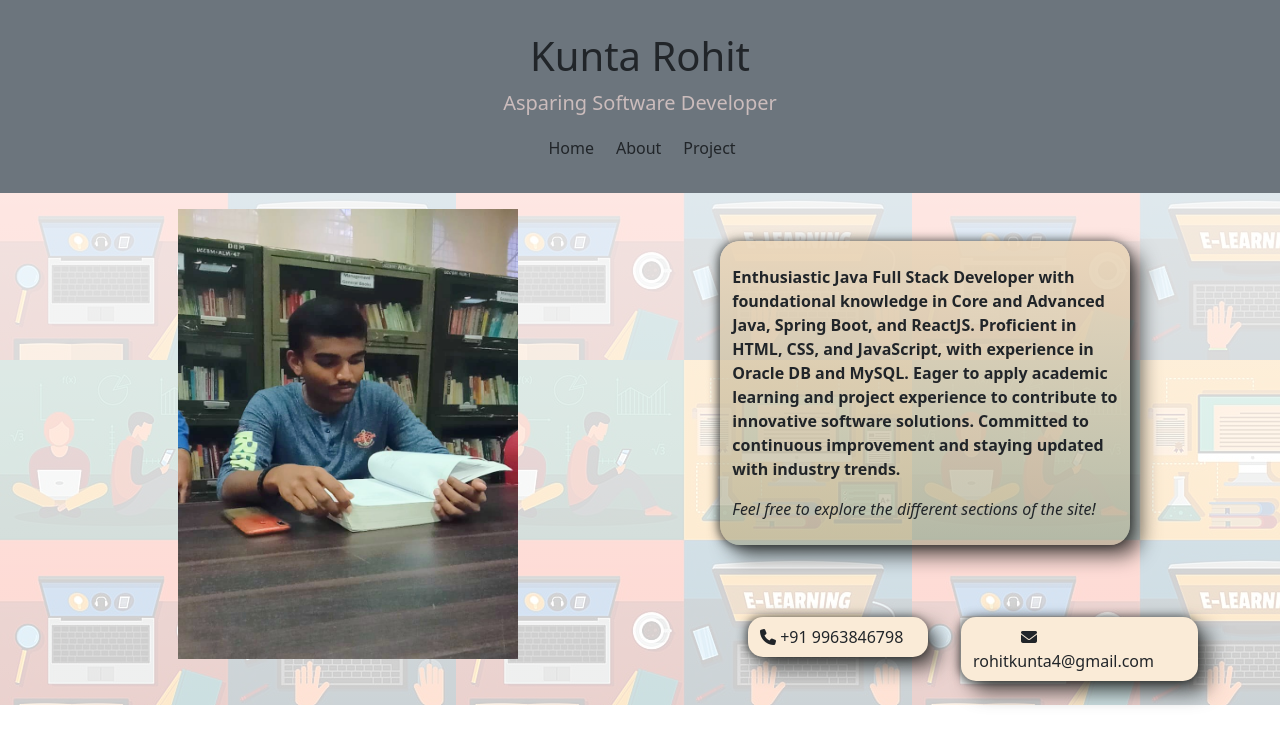
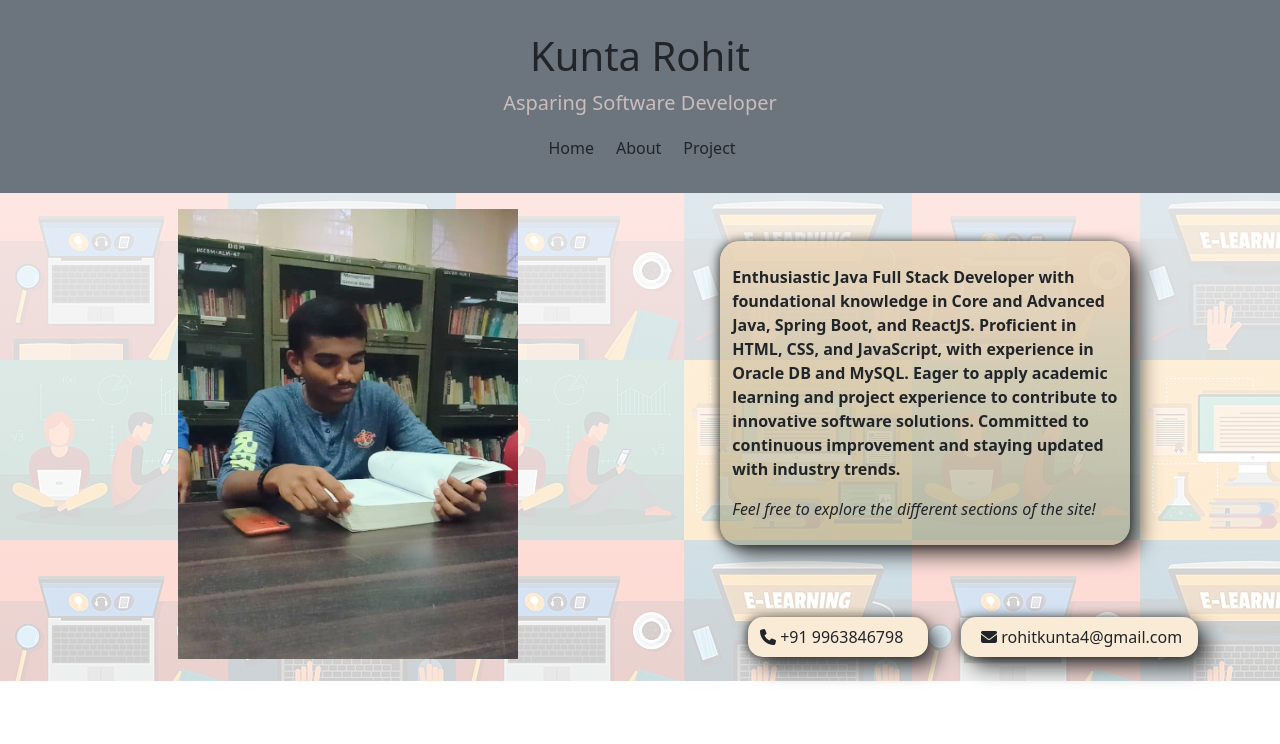
Before and after one commit to Rohit-evolve/Rohit-evolve.github.io, a React (Create React App) app: page /#/ in a window 1280 px wide. Shown: the top 744 px of the page. Built offline with nearby package versions, Linux system fonts and the light colour scheme.

Commit message:
updating

```diff
--- a/src/Components/Home.js
+++ b/src/Components/Home.js
@@ -33,7 +33,7 @@ export default function Home() {
 
          <div className = "ms-0 col">
           <div className = "container ms-0 pt-2 pb-2 mb-4 mt-5" id="mail">
-            <i className = "fas fa-envelope ps-5 pe-2"></i>
+            <i className = "fas fa-envelope ps-2 pe-0"></i>
             <p style = {{display: 'inline'}}> rohitkunta4@gmail.com </p>
            </div>
          </div>
```
